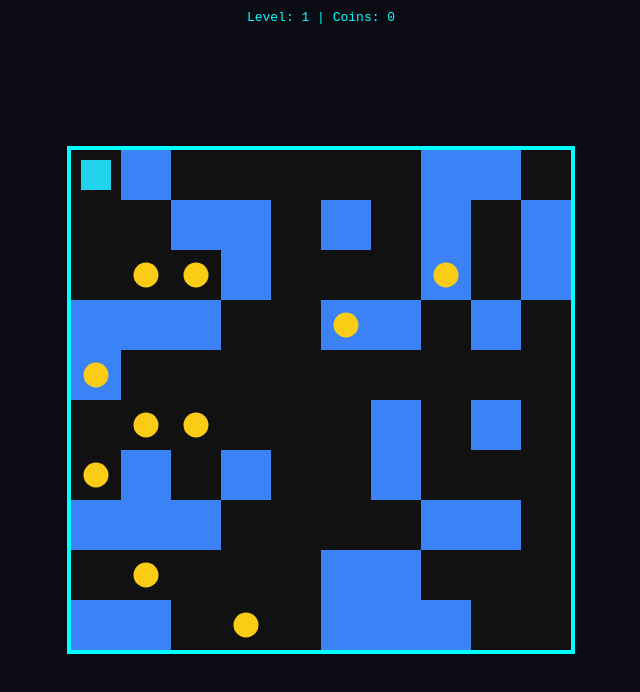
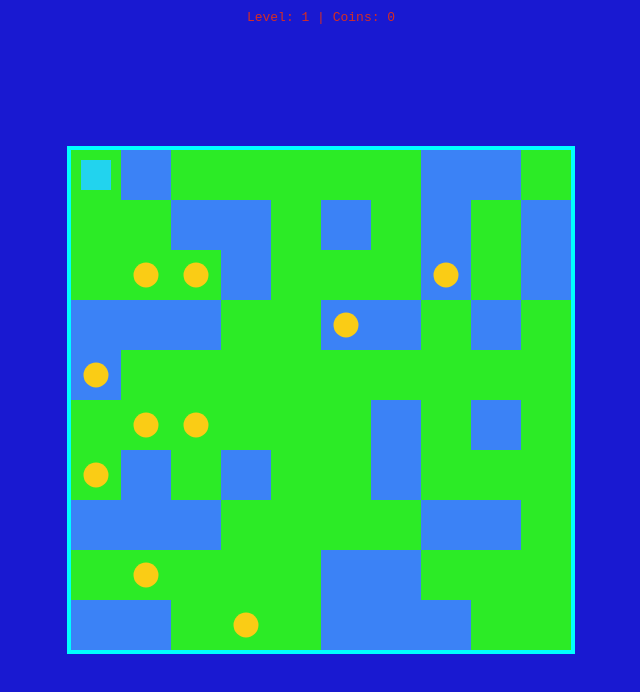
Before and after one commit to Abhiraj212/gesture-particle-system, a plain HTML site: page index.html in a window 1280 px wide. Shown: the whole page, without its empty margins (319-959 px from the left). Drawn offline with Linux system fonts and the light colour scheme.

Commit message:
Change background and text colors in index.html
Signed-off-by: Abhiraj  <skatoch829@gmail.com>

```diff
--- a/index.html
+++ b/index.html
@@ -8,7 +8,7 @@
 <style>
 body {
   margin: 0;
-  background: #0b0b14;
+  background: #1919d1;
   display: flex;
   justify-content: center;
   align-items: center;
@@ -22,11 +22,11 @@ body {
   top: 10px;
   text-align: center;
   width: 100%;
-  color: #00ffff;
+  color:#d62d24;
 }
 
 canvas {
-  background: #111;
+  background: #2ceb26;
   border: 4px solid #00ffff;
 }
 </style>
```
